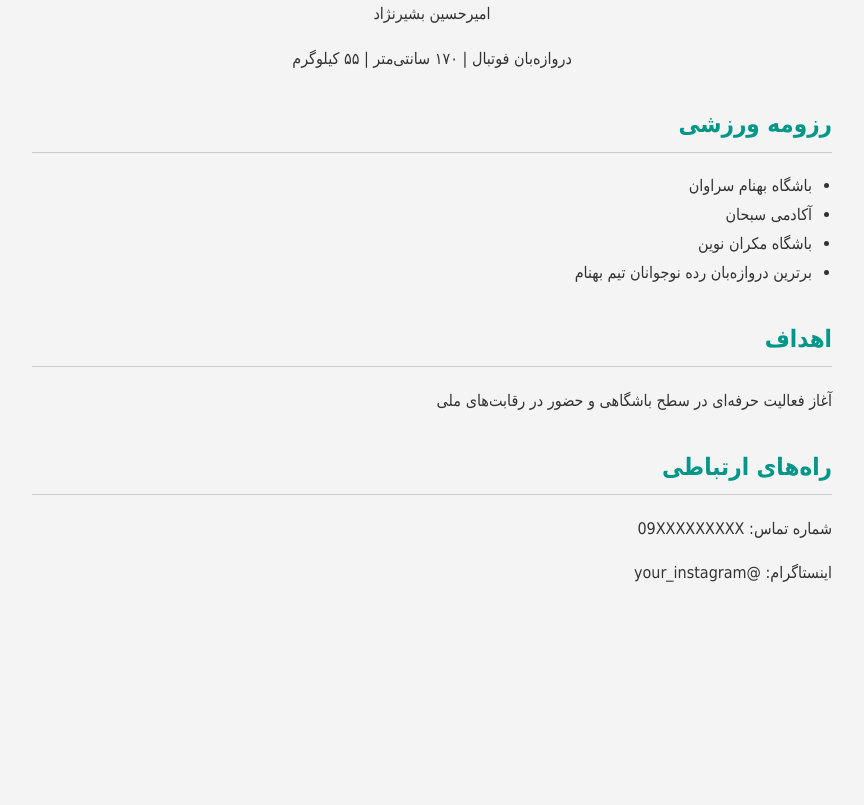
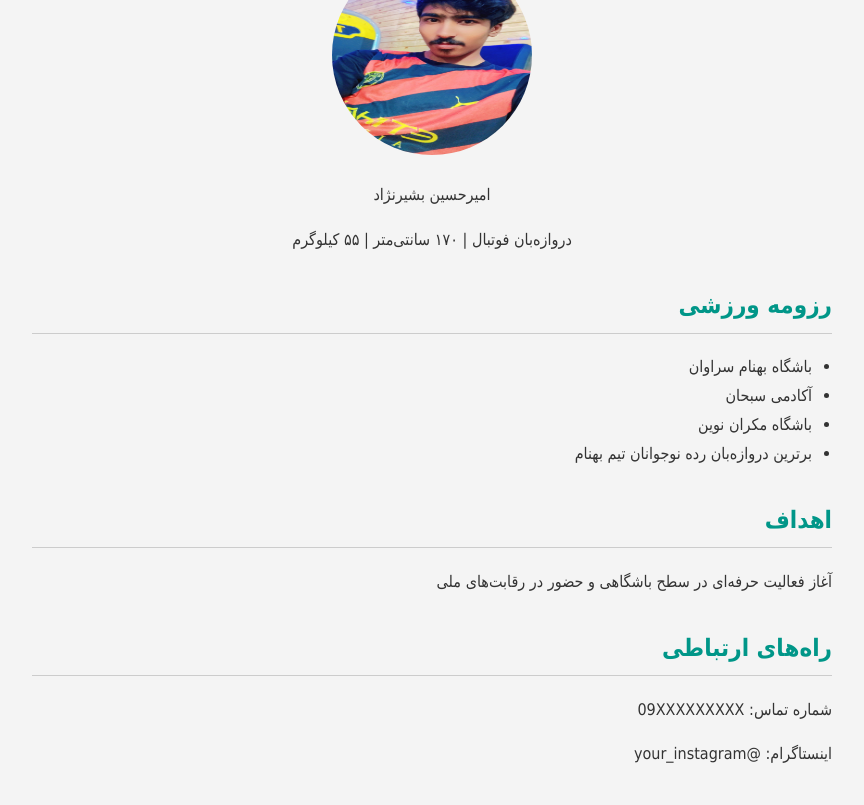
Before and after one commit to amerhsenm00M/amerhsenm00M.github.io, a plain HTML site: page index.html in a window 1280 px wide. Shown: the part 65-870 px from the top of the page, without its empty margins (208-1072 px from the left). Before the commit the page ends 800 px from the top, so only its background shows below. Drawn offline with Linux system fonts and the light colour scheme.

Commit message:
Update index.html

```diff
--- a/index.html
+++ b/index.html
@@ -47,7 +47,7 @@
 <body>
 
 <header>
-<img src="images/amirhossein-profile.jpg" alt="عکس امیرحسین" style="width: 200px; height: 200px; border-radius: 50%;">
+<img src="profile_picture.jpg" alt="Profile Photo" style="width: 200px; height: 200px; border-radius: 50%;">
   <p>امیرحسین بشیرنژاد</p>
   <p>دروازه‌بان فوتبال | ۱۷۰ سانتی‌متر | ۵۵ کیلوگرم</p>
 </header>
```
